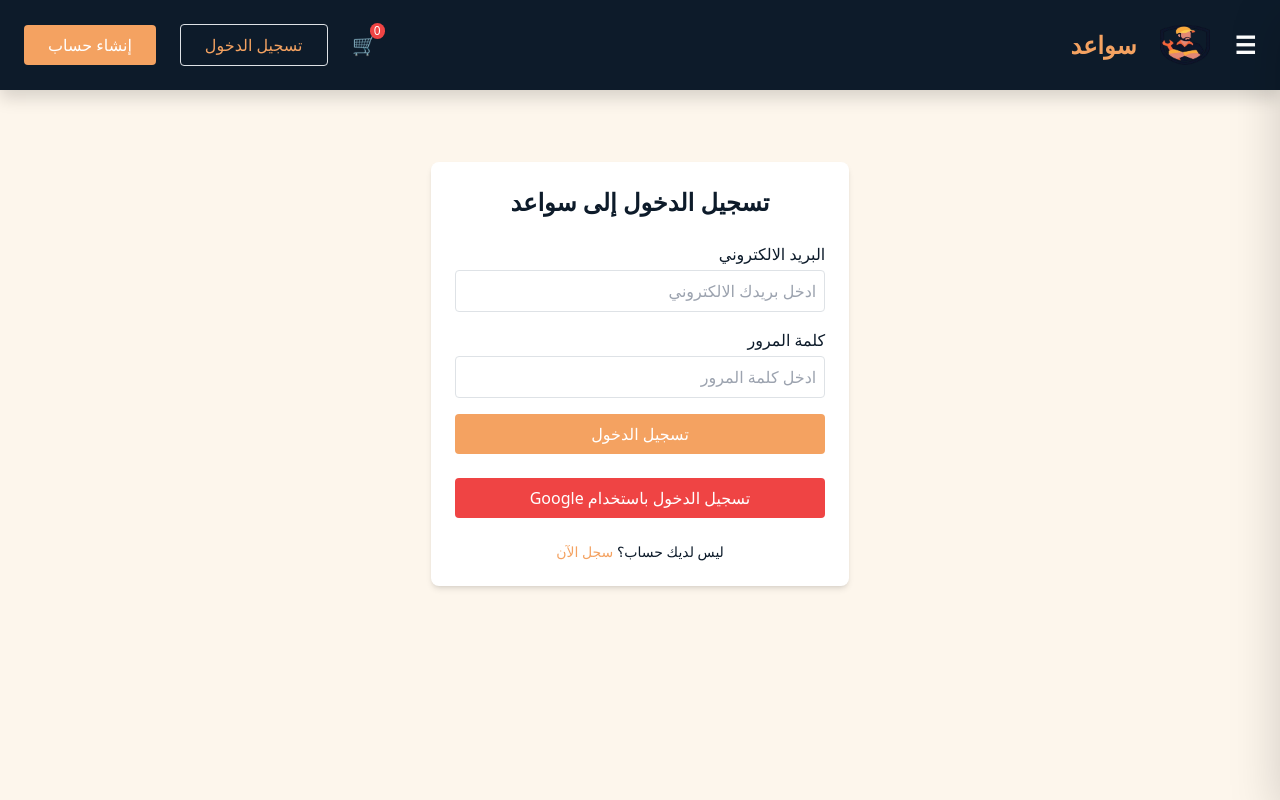
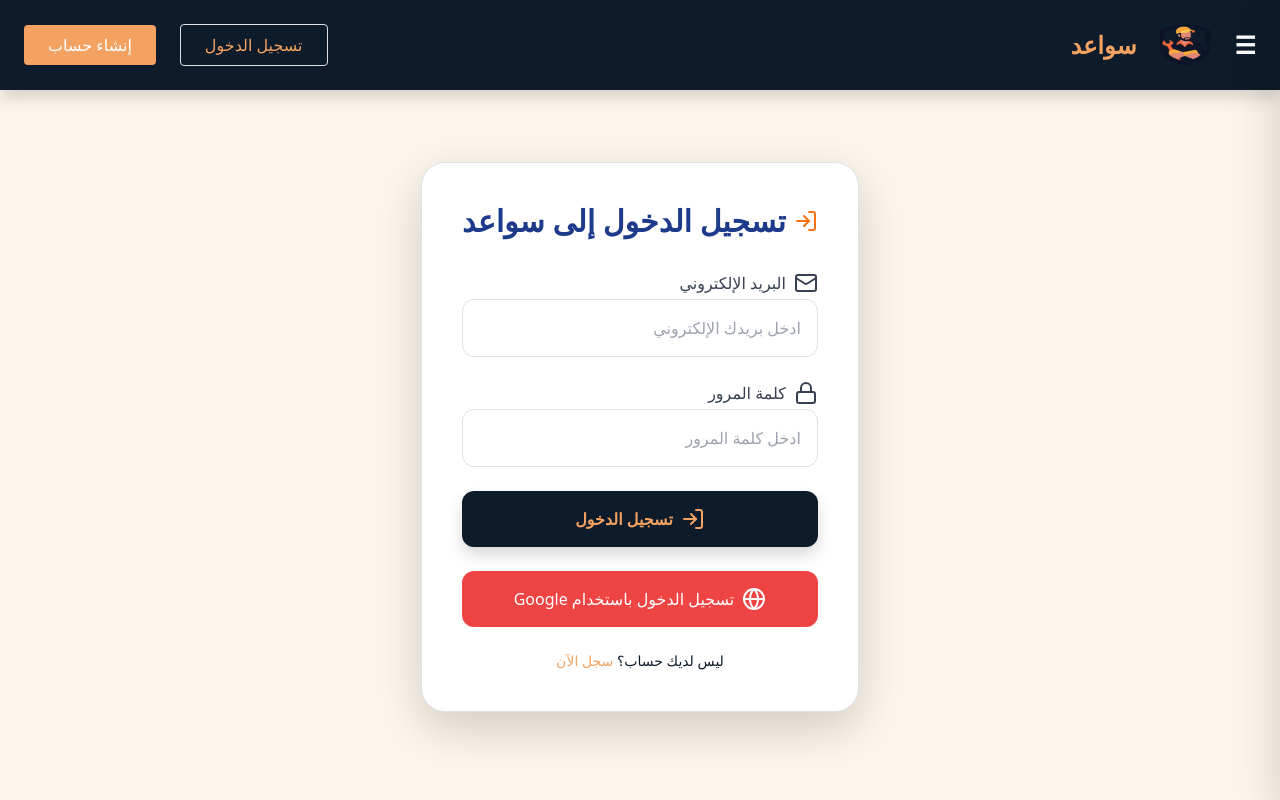
Before and after one commit to shahdzeiad96/Sawa-ed, a Django app: page /login/ in a window 1280 px wide. Run offline with Django 5.2, Linux system fonts and the light colour scheme; data comes from the database, SQL or seed files in the repository; both versions use the stored data as it was after the commit; some libraries are stand-ins or nearby versions.

```diff
--- a/Sawaed_app/templates/index.html
+++ b/Sawaed_app/templates/index.html
@@ -27,17 +27,20 @@
     <div class="flex items-center gap-4">
       {% if user.is_authenticated %}
         <!-- if user is logged-in -->
+        <a href="{% url 'cart' %}" class="relative text-white hover:text-[#f4a261] transition text-xl">
+            🛒
+            <span class="absolute -top-2 -right-2 bg-red-500 text-white text-xs rounded-full px-1">0</span>
+          </a>
         <div class="flex items-center gap-2">
-          <img src="{% static 'images/profile.png' %}" alt="Profile" class="w-10 h-10 rounded-full border-2 border-[#f4a261]">
-          <p class="text-[#f4a261]">مرحبًا، {{ user.username }}</p>
+            <img src="{{ user.image.url }}"
+            alt="Profile"
+            class="w-10 h-10 rounded-full border-2 border-[#f4a261]"
+            onerror="this.onerror=null;this.src='{% static 'images/profile.png' %}'"><p class="text-[#f4a261]">مرحبًا، {{ user.username }}</p>
         </div>
+
+
       {% else %}
         <!-- if guest-->
-        <a href="{% url 'cart' %}" class="relative text-white hover:text-[#f4a261] transition text-xl">
-          🛒
-          <span class="absolute -top-2 -right-2 bg-red-500 text-white text-xs rounded-full px-1">0</span>
-        </a>
-
         <a href="{% url 'login' %}">
           <button class="border border-[#f4a261] text-[#f4a261] px-4 py-2 rounded hover:bg-[#f4a261] hover:text-white transition">
             تسجيل الدخول
--- a/Sawaed_app/templates/login.html
+++ b/Sawaed_app/templates/login.html
@@ -1,46 +1,66 @@
 {% extends "index.html" %}
+{% load socialaccount %}
 
 {% block content %}
-{% load socialaccount %}
+<div class="max-w-2xl mx-auto mt-10 bg-white p-10 rounded-3xl shadow-lg border border-gray-200">
+  <h2 class="text-3xl font-bold text-[#1e3a8a] mb-8 text-center flex items-center justify-center gap-2">
+    <i data-lucide="log-in" class="w-6 h-6 text-orange-500"></i>
+    تسجيل الدخول إلى سواعد
+  </h2>
 
-  <div class="mt-10 mx-auto max-w-xl bg-white shadow-md p-6 rounded-lg">
-    <h1 class="text-2xl font-bold mb-6 text-[#0d1b2a] text-center">تسجيل الدخول إلى سواعد</h1>
-
-    <form action="{% url 'login' %}" method="POST" class="space-y-4">
+  <form action="{% url 'login' %}" method="POST" class="space-y-6">
     {% csrf_token %}
 
+    <!-- Email -->
     <div>
-        <label for="email" class="block mb-1 text-[#0d1b2a] font-medium">البريد الالكتروني</label>
-        <input type="email" name="email" id="email" class="w-full p-2 border border-gray-300 rounded focus:outline-none focus:ring-2 focus:ring-[#f4a261]" placeholder="ادخل بريدك الالكتروني" required />
+      <label for="email" class="block text-gray-700 font-medium mb-1 flex items-center gap-2">
+        <i data-lucide="mail"></i>
+        البريد الإلكتروني
+      </label>
+      <input type="email" name="email" id="email" class="w-full p-3 border border-gray-300 rounded-xl focus:ring-2 focus:ring-orange-400" placeholder="ادخل بريدك الإلكتروني" required>
     </div>
 
+    <!-- Password -->
     <div>
-        <label for="password" class="block mb-1 text-[#0d1b2a] font-medium">كلمة المرور</label>
-        <input type="password" name="password" id="password" class="w-full p-2 border border-gray-300 rounded focus:outline-none focus:ring-2 focus:ring-[#f4a261]" placeholder="ادخل كلمة المرور" required />
+      <label for="password" class="block text-gray-700 font-medium mb-1 flex items-center gap-2">
+        <i data-lucide="lock"></i>
+        كلمة المرور
+      </label>
+      <input type="password" name="password" id="password" class="w-full p-3 border border-gray-300 rounded-xl focus:ring-2 focus:ring-orange-400" placeholder="ادخل كلمة المرور" required>
     </div>
+
     {% if messages %}
-        <ul class="messages">
+    <ul class="messages text-red-600 text-sm">
       {% for message in messages %}
-              <li{% if message.tags %} class="{{message.tags}}"{% endif %}>
-              {{ message }}
-              </li>
+      <li{% if message.tags %} class="{{ message.tags }}"{% endif %}>{{ message }}</li>
       {% endfor %}
     </ul>
     {% endif %}
 
-      <button type="submit" class="w-full bg-[#f4a261] text-white py-2 rounded hover:bg-[#e76f51] transition">
+    <button type="submit" class="w-full bg-[#0d1b2a] hover:bg-[#1b2f43] text-[#f4a261] py-3 rounded-xl font-semibold shadow flex items-center justify-center gap-2">
+      <i data-lucide="log-in"></i>
       تسجيل الدخول
     </button>
+
+    <!-- Google login -->
     <a href="{% provider_login_url 'google' %}">
-        <button class="bg-red-500 text-white px-4 py-2 rounded hover:bg-red-600 transition w-full mt-4">
+      <button type="button" class="bg-red-500 text-white px-4 py-3 rounded-xl hover:bg-red-600 transition w-full mt-4 flex items-center justify-center gap-2">
+        <i data-lucide="globe"></i>
         تسجيل الدخول باستخدام Google
       </button>
     </a>
   </form>
 
-    <p class="mt-4 text-center text-sm text-[#0d1b2a]">
+  <!-- Already have account -->
+  <p class="mt-6 text-center text-sm text-[#0d1b2a]">
     ليس لديك حساب؟
     <a href="{% url 'register' %}" class="text-[#f4a261] hover:underline">سجل الآن</a>
   </p>
 </div>
+
+<!-- Lucide Icons -->
+<script src="https://unpkg.com/lucide@latest"></script>
+<script>
+  lucide.createIcons();
+</script>
 {% endblock %}
--- a/Sawaed_app/urls.py
+++ b/Sawaed_app/urls.py
@@ -1,6 +1,8 @@
 from django.contrib import admin
 from django.urls import path,include
 from . import views
+from django.conf import settings
+from django.conf.urls.static import static
 
 urlpatterns = [
 
@@ -12,4 +14,4 @@ urlpatterns = [
     path('add_service/', views.add_service, name='add_service'),
     path('profile/edit',views.edit_profile,name='edit-profile'),
     path('logout/',views.logout,name='logout')
-]
+]+ static(settings.MEDIA_URL, document_root=settings.MEDIA_ROOT)
```
Also changed, not shown: Sawaed_app/templates/addservice.html (+35 -3 lines), Sawaed_app/templates/register.html (+5 -5 lines), db.sqlite3, media/profile_pics/shahdddd.jpg (added). Lines whose indentation alone changed are shown as unchanged.
